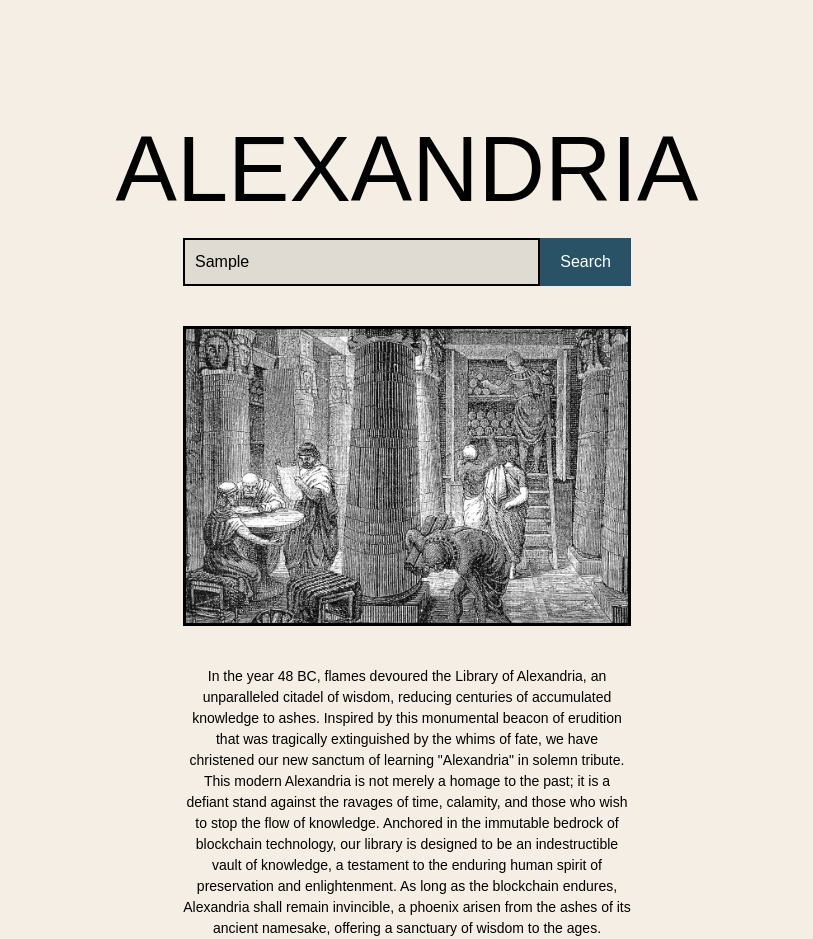
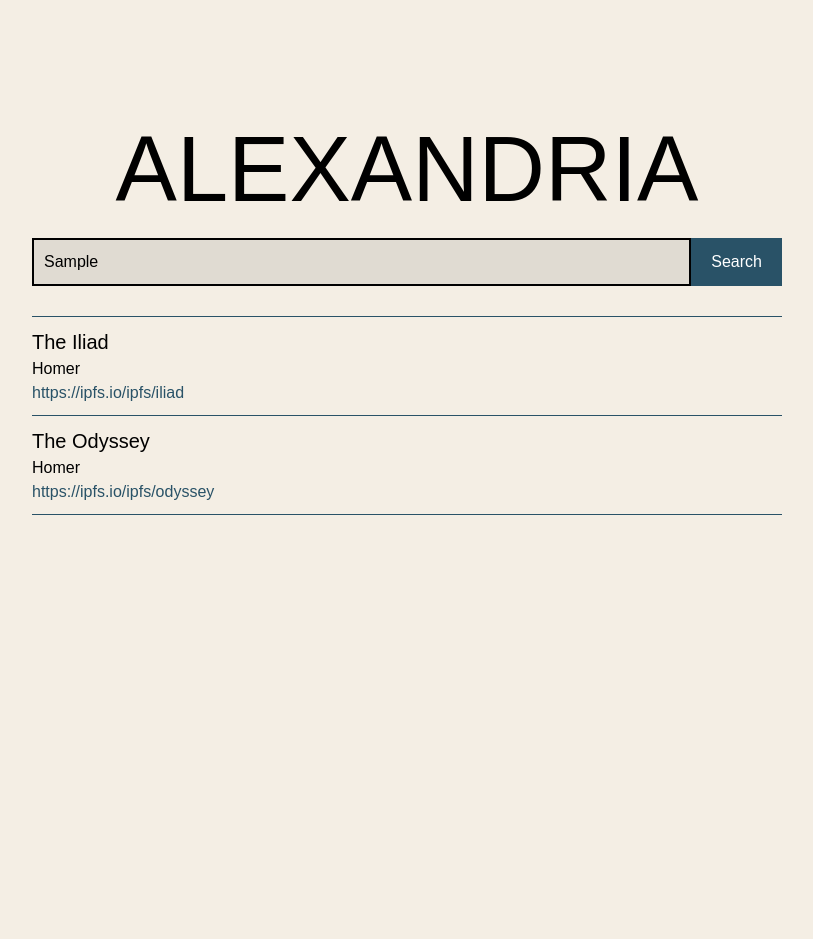
Before and after one commit to wjorgensen/Alexandria, a Next.js app in the folder client/: page / in a window 1280 px wide. Both pictures are taken after typing "Sample" into the empty fields and a click on the button "Search". Shown: the whole page, without its empty margins (233-1046 px from the left). After the commit the page ends 800 px from the top, so only its background shows below. Built offline with nearby package versions, Linux system fonts and the light colour scheme; a web font is replaced by a local one.

Commit message:
add results

```diff
--- a/client/pages/index.module.scss
+++ b/client/pages/index.module.scss
@@ -13,7 +13,7 @@
 
     .search {
         display: flex;
-        width: 35%;
+        width: 750px;
         input {
             width: 100%;
             border: 2px solid black;
@@ -29,21 +29,21 @@
     }
 
     .library {
-        width: 100%;
+        width: 750px;
         display: flex;
         flex-direction: column;
         justify-content: center;
         align-items: center;
         padding-top: 40px;
         img {
-            width: 35%;
+            width: 100%;
             height: 300px;
             object-fit: cover;
             object-position: 50% 84%;
             border: 3px solid #000;
         }
         p {
-            width: 35%;
+            width: 100%;
             text-align: center;
             padding-top: 40px;
             font-size: 14px;
@@ -52,4 +52,29 @@
         }
     }
 
+    .books {
+        padding-top: 30px;
+        width: 750px;
+        display: flex;
+        flex-direction: column;
+        .book {
+            padding: 10px 0;
+            border-top: 1px solid #295267;
+
+            h2 {
+                font-size: 20px;
+                font-weight: 300;
+            }
+            a {
+                color: #295267;
+                text-decoration: none;
+                font-weight: 300;
+            }
+
+            &:last-child {
+                border-bottom: 1px solid #295267;
+            }
+        }
+    }
+
 }
--- a/client/pages/index.tsx
+++ b/client/pages/index.tsx
@@ -1,21 +1,70 @@
+import { useState } from "react";
 import s from "./index.module.scss";
 import Image from "next/image";
+import Link from "next/link";
+
+interface Book {
+  title: string;
+  author: string;
+  link: string;
+}
+
+const example = [
+  {
+    title: "The Iliad",
+    author: "Homer",
+    link: "https://ipfs.io/ipfs/iliad"
+  },
+  {
+    title: "The Odyssey",
+    author: "Homer",
+    link: "https://ipfs.io/ipfs/odyssey"
+  }
+]
 
 export default function Index() {
+
+  const [text, setText] = useState("")
+  const [results, setResults] = useState<Book[]>([])
+
+  function search() {
+    console.log(text)
+    setResults(example)
+  }
+
   return (
     <main className={s.main}>
       <h1 className={s.alexandria}>ALEXANDRIA</h1>
       <div className={s.search}>
-        <input type="text" placeholder="Search Literature" />
-        <button>Search</button>
+        <input type="text" placeholder="Search Literature"
+          value={text}
+          onChange={(e) => setText(e.target.value)}
+        />
+        <button onClick={search}>Search</button>
       </div>
+      {
+        results.length > 0 ?
+          <div className={s.books}>
+            {
+              results.map((book, index) => {
+                return (
+                  <div key={index} className={s.book}>
+                    <h2>{book.title}</h2>
+                    <p>{book.author}</p>
+                    <Link href={book.link} target="_blank">{book.link}</Link>
+                  </div>
+                )
+              })
+            }
+          </div>
+          :
           <div className={s.library}>
             <Image src="/Ancient.jpg" alt="Alexandria Library" width={500} height={500} />
             <p>
               In the year 48 BC, flames devoured the Library of Alexandria, an unparalleled citadel of wisdom, reducing centuries of accumulated knowledge to ashes. Inspired by this monumental beacon of erudition that was tragically extinguished by the whims of fate, we have christened our new sanctum of learning "Alexandria" in solemn tribute. This modern Alexandria is not merely a homage to the past; it is a defiant stand against the ravages of time, calamity, and those who wish to stop the flow of knowledge. Anchored in the immutable bedrock of blockchain technology, our library is designed to be an indestructible vault of knowledge, a testament to the enduring human spirit of preservation and enlightenment. As long as the blockchain endures, Alexandria shall remain invincible, a phoenix arisen from the ashes of its ancient namesake, offering a sanctuary of wisdom to the ages.
             </p>
           </div>
-
+      }
     </main>
   );
 }
```
Lines whose indentation alone changed are shown as unchanged.
